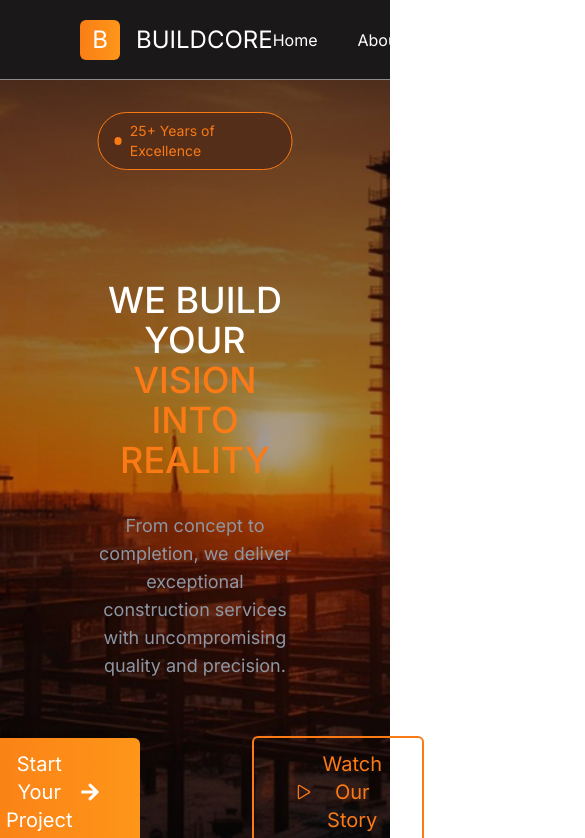
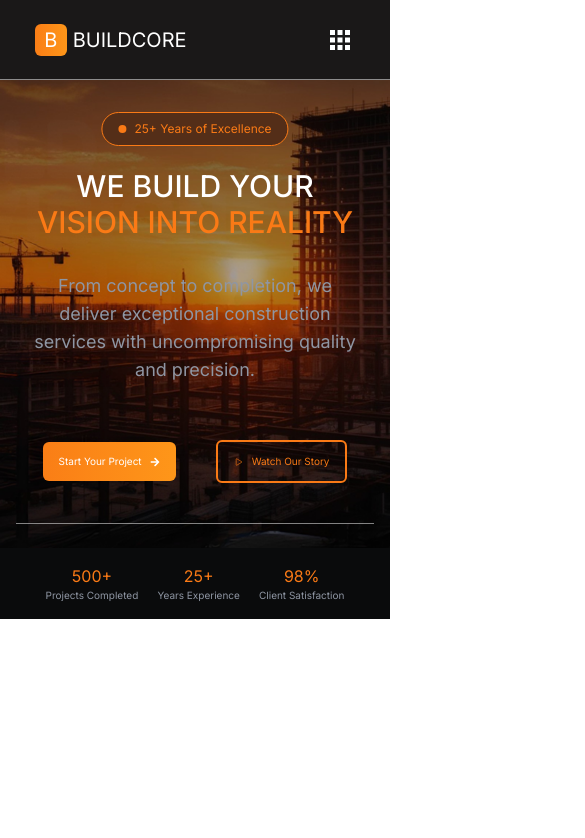
Before and after one commit to ashikapi/BuildCore, a Next.js app: page / in a window 390 px wide. Shown: the top 838 px of the page, 585 px wide, since content can reach past the window. Built offline with nearby package versions, Linux system fonts and the light colour scheme.

Commit message:
update responsive for mobile device

```diff
--- a/app/components/Navbar.tsx
+++ b/app/components/Navbar.tsx
@@ -1,5 +1,6 @@
 'use client';
 import React, { useState } from 'react'
+import { CgMenuGridR } from 'react-icons/cg';
 import { FiPhone } from 'react-icons/fi';
 
 export default function Navbar() {
@@ -11,15 +12,15 @@ export default function Navbar() {
         { name: 'Contact', link: '#contact' },
     ];
     return (
-        <nav className='w-full h-20 bg-[#1A1818] px-20 flex items-center justify-between fixed top-0 z-50 border-b border-b-white/50'>
-            <div className='flex items-center gap-4 cursor-pointer'>
-                <div className='w-10 h-10 bg-gradient-to-r from-[#FA7E16] to-[#FE9619] rounded-md flex items-center justify-center'>
-                    <h1 className='text-white text-2xl font-normal'>B</h1>
+        <nav className='w-full h-20 bg-[#1A1818] md:px-20 flex items-center md:justify-between justify-around fixed top-0 z-50 border-b border-b-white/50'>
+            <div className='flex items-center md:gap-4 gap-1.5 cursor-pointer'>
+                <div className='md:w-10 md:h-10 w-8 h-8 bg-gradient-to-r from-[#FA7E16] to-[#FE9619] rounded-md flex items-center justify-center'>
+                    <h1 className='text-white md:text-2xl text-xl font-normal'>B</h1>
                 </div>
-                <h1 className='text-white text-2xl font-normal uppercase'>BuildCore</h1>
+                <h1 className='text-white md:text-2xl text-xl font-normal uppercase'>BuildCore</h1>
             </div>
             <div>
-                <ul className='text-white grid grid-flow-col gap-10 text-base font-normal'>
+                <ul className='text-white hidden md:grid grid-flow-col gap-10 text-base font-normal'>
                     {navItems.map((items) => (
                         <li key={items.name}>
                             <a
@@ -33,7 +34,7 @@ export default function Navbar() {
                     ))}
                 </ul>
             </div>
-            <div className="flex items-center justify-center gap-4">
+            <div className="md:flex hidden items-center justify-center gap-4">
                 <a
                     href="tel:1234567890"
                     className="flex items-center gap-2 text-[#8F96A3]"
@@ -46,6 +47,9 @@ export default function Navbar() {
                     Get a Quote
                 </button>
             </div>
+            <div className='text-white md:hidden text-3xl cursor-pointer'>
+                <CgMenuGridR />
+            </div>
 
         </nav>
     )
--- a/app/components/States.tsx
+++ b/app/components/States.tsx
@@ -8,12 +8,12 @@ export default function States() {
     ];
   return (
     <div className='w-full h-full bg-[#0A0B0C] px-10 py-4'>
-        <div className='grid grid-flow-col gap-40'>
+        <div className='grid grid-flow-col md:gap-40 gap-2'>
             {statsInfo.map((stats, index) => (
                 <ul key={index}
                 className='text-white text-center'>
-                    <h1 className='text-[#FA7A16] text-5xl font-normal'>{stats.leading}</h1>
-                    <p className='text-xl text-[#8F96A3] font-normal'>{stats.description}</p>
+                    <h1 className='text-[#FA7A16] md:text-5xl font-normal'>{stats.leading}</h1>
+                    <p className='md:text-xl text-[#8F96A3] font-normal text-[10px]'>{stats.description}</p>
                 </ul>
             ))}
         </div>
--- a/app/home/page.tsx
+++ b/app/home/page.tsx
@@ -9,32 +9,32 @@ import { FaArrowRight } from "react-icons/fa";
 export default function HomeHero() {
   return (
     <div
-      className="relative flex-1 justify-center items-center w-full h-full bg-cover bg-center bg-no-repeat px-20 py-10"
+      className="relative flex-1 justify-center items-center w-full h-full bg-cover bg-center bg-no-repeat md:px-20 px-4 md:py-10 py-6"
       style={{ backgroundImage: `url(${bg.src})` }}
     >
     <div className="absolute top-12 left-1/2 transform -translate-x-1/2 flex items-center gap-2 px-4 py-2 bg-[#542E18] border border-[#FA7A16] rounded-full">
     <div className="w-2 h-2 rounded-full bg-[#FA7A16]"></div>
-    <span className="text-[#FA7A16] text-sm font-normal">25+ Years of Excellence</span>
+    <span className="text-[#FA7A16] md:text-sm text-xs font-normal">25+ Years of Excellence</span>
   </div>
 
 
-      <div className="text-center px-4 mt-44">
+      <div className="text-center px-4 md:mt-44 mt-20">
         {/* Heading */}
-        <h1 className="text-4xl sm:text-5xl md:text-6xl lg:text-7xl xl:text-8xl font-medium text-white">
+        <h1 className="text-3xl sm:text-5xl md:text-6xl lg:text-7xl xl:text-8xl font-medium text-white">
           WE BUILD YOUR <br />
           <span className="text-[#FA7A16]">VISION INTO REALITY</span>
         </h1>
 
         {/* Paragraph */}
-        <p className="mt-8 max-w-[668px] mx-auto text-[#8F96A3] text-lg sm:text-xl md:text-2xl font-normal">
+        <p className="mt-8 md:max-w-[668px] w-full mx-auto text-[#8F96A3] text-lg md:text-2xl font-normal">
           From concept to completion, we deliver exceptional construction services with uncompromising quality and precision.
         </p>
-        <div className="flex justify-center gap-28 items-center mt-14">
-        <button className="text-white px-10 py-3 bg-gradient-to-r from-[#FA7E16] to-[#FE9619] rounded-md text-xl flex items-center gap-2 cursor-pointer">
+        <div className="flex justify-center md:gap-28 gap-10 items-center mt-14">
+        <button className="text-white md:px-10 px-4 py-3 bg-gradient-to-r from-[#FA7E16] to-[#FE9619] rounded-md md:text-xl text-[10px] flex items-center gap-2 cursor-pointer">
           Start Your Project
           <span> <FaArrowRight /></span>
           </button>
-        <button className="text-[#FA7A16] px-10 py-3 border-2 border-[#FA7A16] rounded-md text-xl flex items-center gap-2 cursor-pointer">
+        <button className="text-[#FA7A16] md:px-10 px-4 py-3 border-2 border-[#FA7A16] rounded-md md:text-xl text-[10px] flex items-center gap-2 cursor-pointer">
           <span><IoPlayOutline /></span>
           Watch Our Story
         </button>
```
